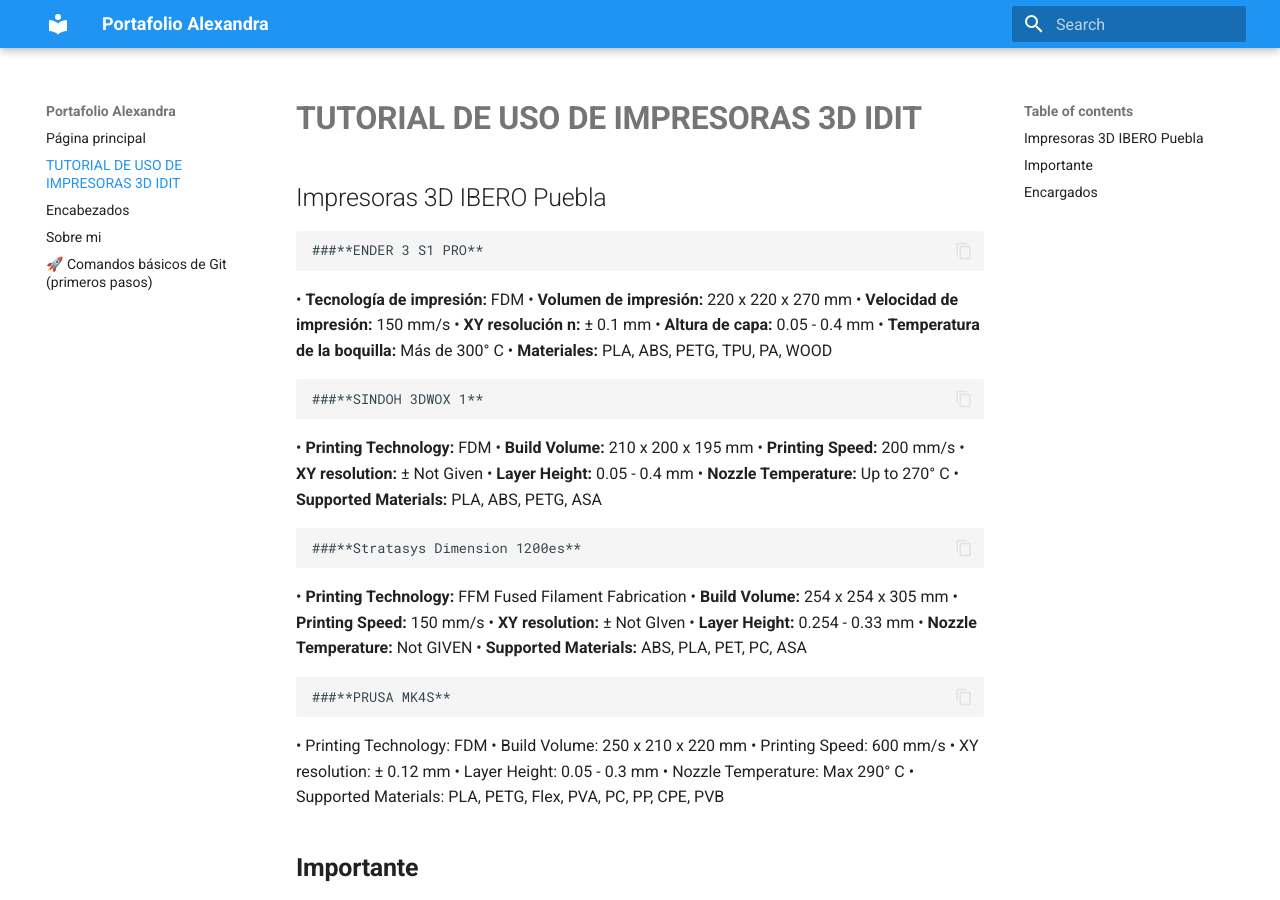
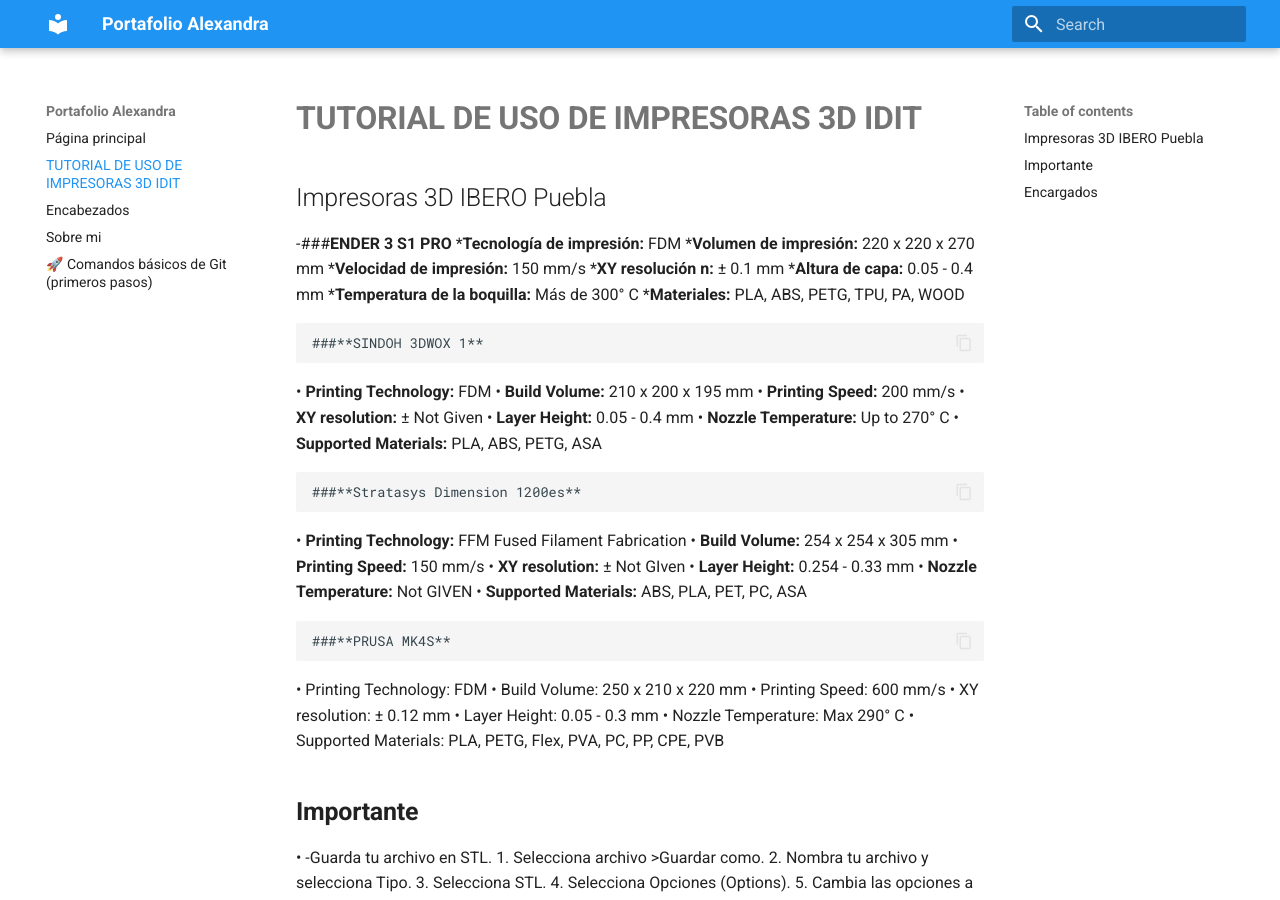
Before and after one commit to alejandragroot-prog/portafolio.iberpue, an MkDocs documentation site: the page built from docs/Tutorial.md, in a window 1280 px wide and 900 px high. Built offline with MkDocs 1.6.1 and Material for MkDocs 9.7.7, drawn with Linux system fonts in a browser that asks for light colours.

```diff
--- a/docs/Tutorial.md
+++ b/docs/Tutorial.md
@@ -2,14 +2,14 @@
 
 ##Impresoras 3D IBERO Puebla
 
- 	###**ENDER 3 S1 PRO**
-•	**Tecnología de impresión:** FDM
-•	**Volumen de impresión:** 220 x 220 x 270 mm
-•	**Velocidad de impresión:** 150 mm/s
-•	**XY resolución n:** ± 0.1 mm
-•	**Altura de capa:** 0.05 - 0.4 mm
-•	**Temperatura de la boquilla:** Más de 300° C
-•	**Materiales:** PLA, ABS, PETG, TPU, PA, WOOD
+-###**ENDER 3 S1 PRO**
+ ***Tecnología de impresión:** FDM
+***Volumen de impresión:** 220 x 220 x 270 mm
+ ***Velocidad de impresión:** 150 mm/s
+ ***XY resolución n:** ± 0.1 mm
+ ***Altura de capa:** 0.05 - 0.4 mm
+ ***Temperatura de la boquilla:** Más de 300° C
+ ***Materiales:** PLA, ABS, PETG, TPU, PA, WOOD
 
  	###**SINDOH 3DWOX 1**
 
```
